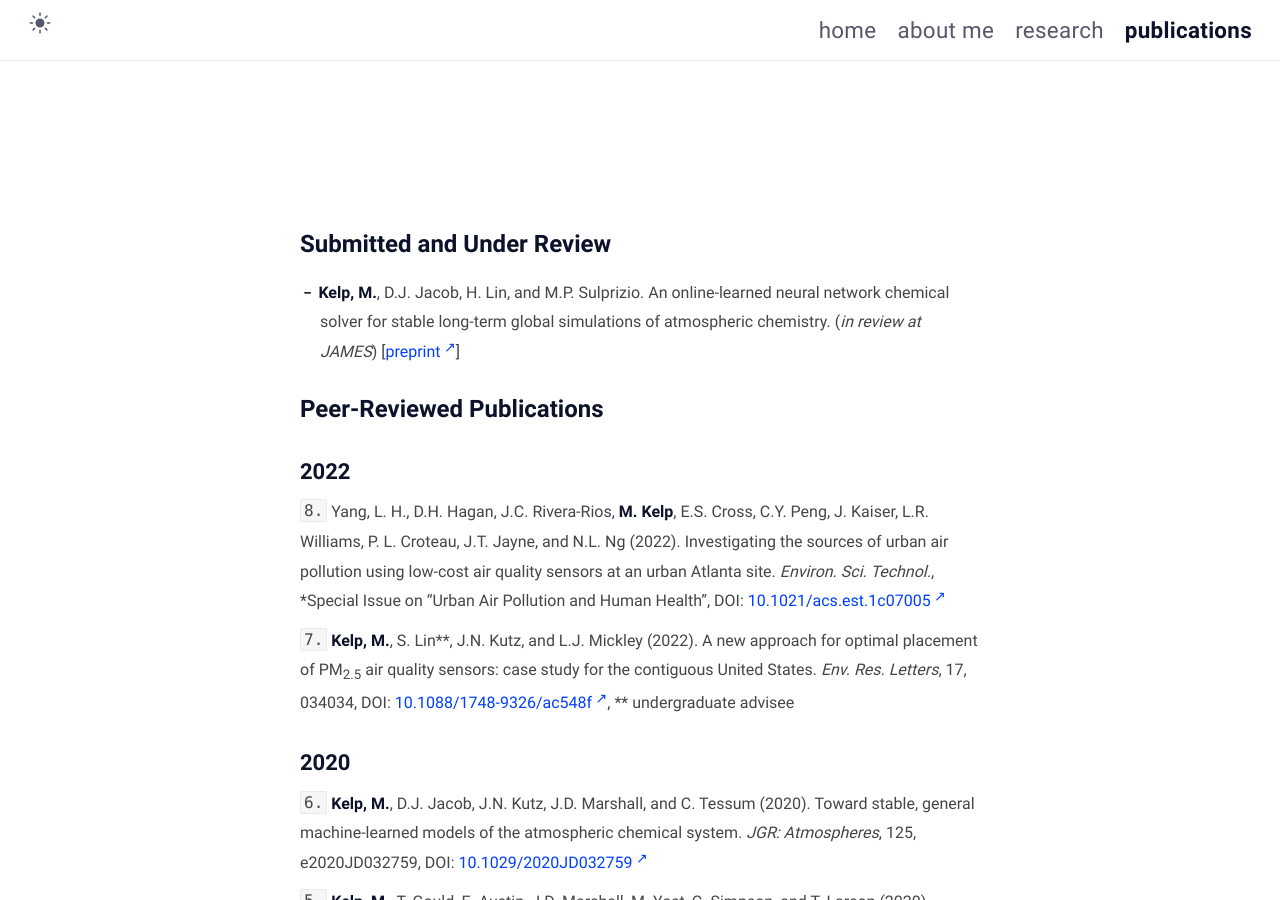
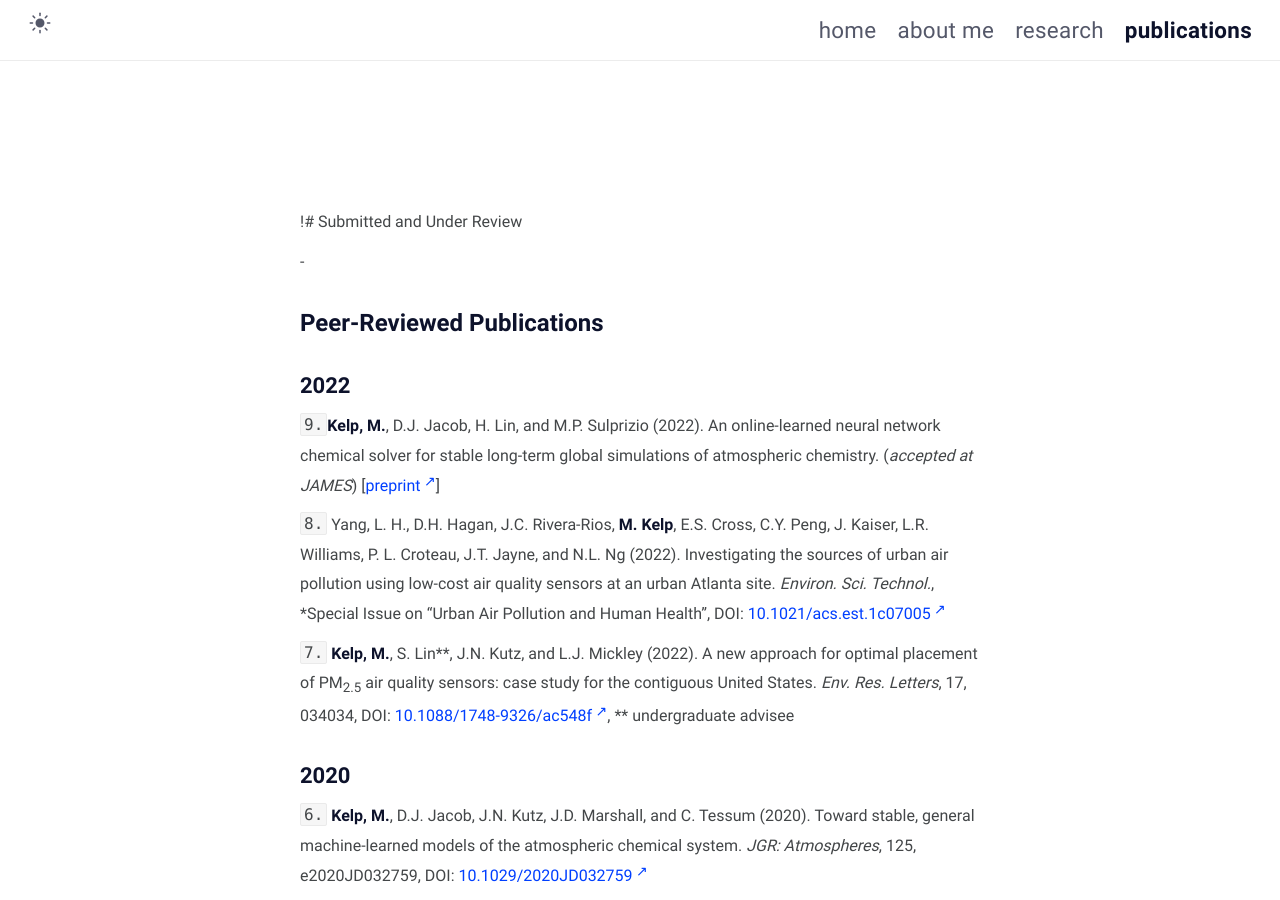
Before and after one commit to mkelp/mkelp.github.io, a Jekyll site: the page built from publications.md, in a window 1280 px wide and 900 px high. Built offline with Jekyll 4.4.1, drawn with Linux system fonts in a browser that asks for light colours.

Commit message:
james update

```diff
--- a/_includes/footer.html
+++ b/_includes/footer.html
@@ -3,7 +3,7 @@
   <!-- <a class="footer_item" href=https://scholar.google.com/citations?user=jW7E7XAAAAAJ&hl=en target="_blank" rel="noreferrer noopener"
     >Google Scholar</a> -->
 
-  <a class="footer_item" href="https://makotokelp.com/assets/mkelpCV_March2022.pdf" target="_blank" rel="noreferrer noopener">
+  <a class="footer_item" href="https://makotokelp.com/assets/mkelpCV_May2022.pdf" target="_blank" rel="noreferrer noopener">
     <img src="assets/img/icon.cv.svg" style=
     "height: 31px; margin-left: 12px" class="social-icon"></a>
 
--- a/publications.md
+++ b/publications.md
@@ -7,15 +7,16 @@ comments: false
 ---
 
 <!-- ## papers -->
-# Submitted and Under Review
+!# Submitted and Under Review
 
-- **Kelp, M.**, D.J. Jacob, H. Lin, and M.P. Sulprizio. An online-learned neural network chemical
-solver for stable long-term global simulations of atmospheric chemistry. (*in review at JAMES*) \[[preprint](https://eartharxiv.org/repository/view/2886/){:target="_blank"}\]
-
+-
 
 # Peer-Reviewed Publications
 
 ## **2022**
+
+`9.`**Kelp, M.**, D.J. Jacob, H. Lin, and M.P. Sulprizio (2022). An online-learned neural network chemical
+solver for stable long-term global simulations of atmospheric chemistry. (*accepted at JAMES*) \[[preprint](https://eartharxiv.org/repository/view/2886/){:target="_blank"}\]
 
 `8.` Yang, L. H., D.H. Hagan, J.C. Rivera-Rios, **M. Kelp**, E.S. Cross, C.Y. Peng, J. Kaiser, L.R. Williams, P. L. Croteau, J.T. Jayne, and N.L. Ng (2022). Investigating the sources of urban air pollution using low-cost air quality sensors at an urban Atlanta site. *Environ. Sci. Technol.*, \*Special Issue on "Urban Air Pollution and Human Health", DOI: [10.1021/acs.est.1c07005](https://pubs.acs.org/doi/10.1021/acs.est.1c07005){:target="_blank"}
 
```
Also changed, not shown: aboutMe.md (+1 -1 lines), research.md (+1 -1 lines), 1 other file.
